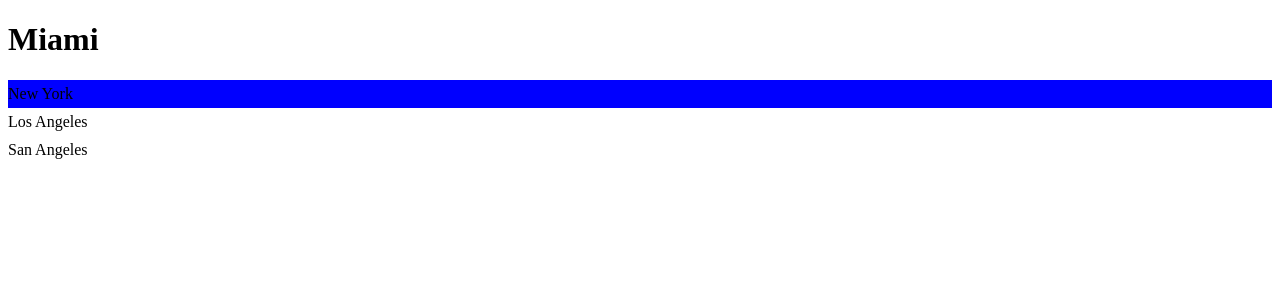
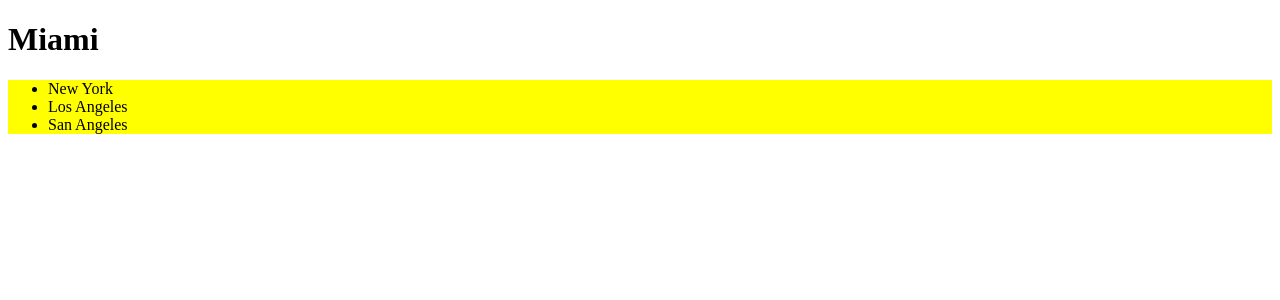
Before and after one commit to JaSperryTech/my-app, a React (Vite) app: page / in a window 1280 px wide. Shown: the top 300 px of the page. Built offline with nearby package versions, Linux system fonts and the light colour scheme.

Commit message:
4.6 - Inline Styles

```diff
--- a/src/components/ListGroup/ListGroup.tsx
+++ b/src/components/ListGroup/ListGroup.tsx
@@ -1,20 +1,5 @@
 import { useState } from "react";
 import "./ListGroup.css"
-import styled from "styled-components";
-
-const List = styled.ul`
-  list-style: none;
-  padding: 0;
-`;
-
-interface ListItemProps {
-  active: boolean
-}
-
-const ListItem = styled.li<ListItemProps>`
-  padding: 5px 0;
-  background: ${ props => (props.active ? "blue" : "none")}
-`
 
 interface Props {
   items: string[];
@@ -23,16 +8,20 @@ interface Props {
 }
 
 function ListGroup({ items, heading, onSelectItem }: Props) {
-  const [selectedIndex, setSelectedIndex] = useState(0);
+  const [selectedIndex, setSelectedIndex] = useState(-1);
 
   return (
     <>
       <h1>{heading}</h1>
       {items.length === 0 && <p>No item Found</p>}
-      <List>
+      <ul className="list-group" style={{ backgroundColor: 'yellow'}}>
         {items.map((item, index) => (
-          <ListItem
-            active={index === selectedIndex}
+          <li
+            className={
+              selectedIndex === index
+                ? "list-group-item active"
+                : "list-group-item"
+            }
             key={item}
             onClick={() => {
               setSelectedIndex(index);
@@ -40,9 +29,9 @@ function ListGroup({ items, heading, onSelectItem }: Props) {
             }}
           >
             {item}
-          </ListItem>
+          </li>
         ))}
-      </List>
+      </ul>
     </>
   );
 }
```
